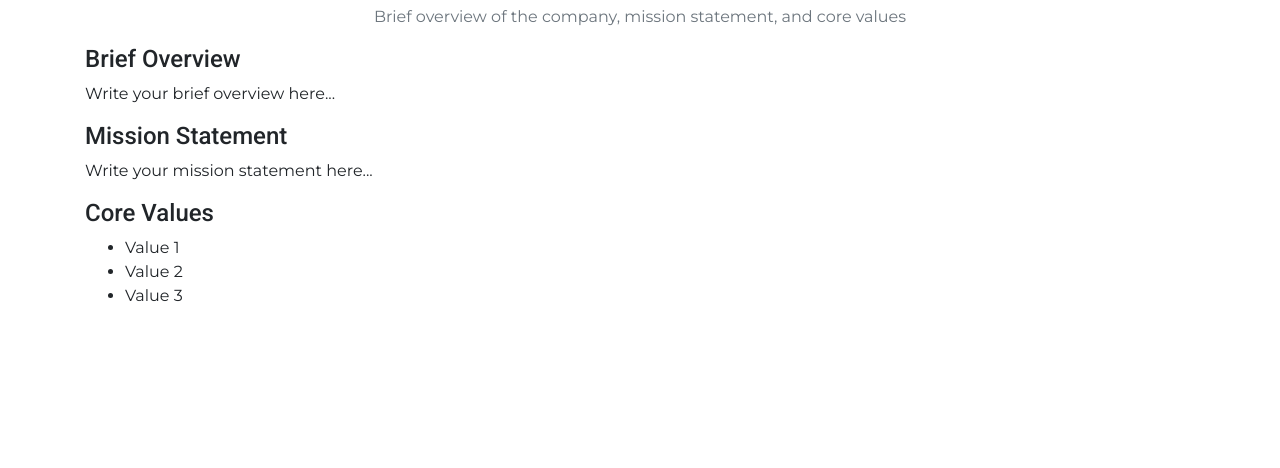
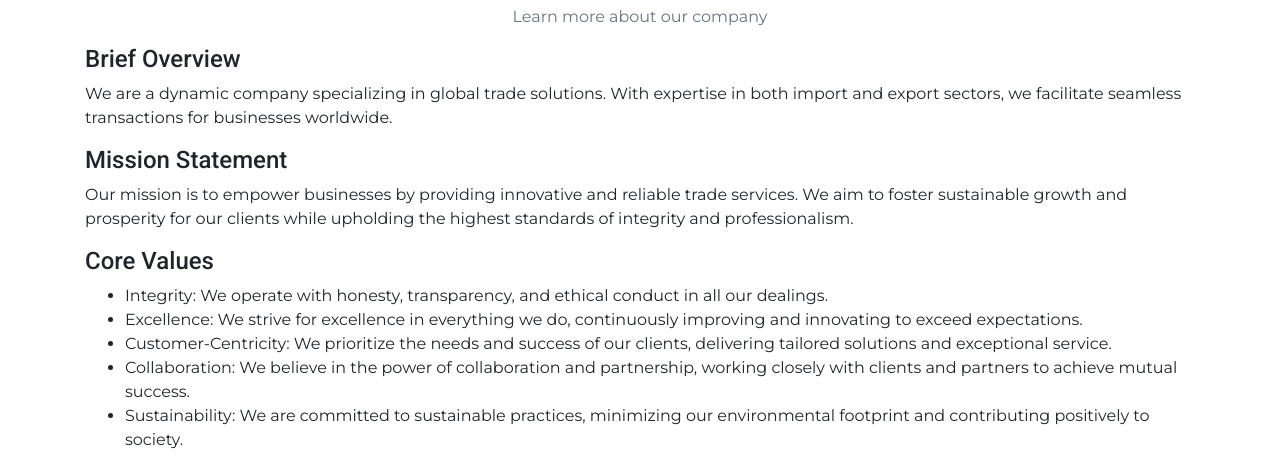
Before and after one commit to gdsa006/psns, a plain HTML site: page index.html in a window 1280 px wide. Shown: the part 913-1381 px from the top of the page. Before the commit the page ends 1237 px from the top, so only its background shows below. Drawn offline with nearby package versions, Linux system fonts and the light colour scheme.

Commit message:
changesq

```diff
--- a/index.html
+++ b/index.html
@@ -185,30 +185,32 @@
             <div class="row">
                 <div class="col-lg-12 text-center">
                     <h2 class="section-heading text-uppercase">About Us</h2>
-                    <p class="text-muted">Brief overview of the company, mission statement, and core values</p>
+                    <p class="text-muted">Learn more about our company</p>
                 </div>
             </div>
             <div class="row">
                 <div class="col-lg-12">
                     <div class="about-content">
                         <h4>Brief Overview</h4>
-                        <p>Write your brief overview here...</p>
+                        <p>We are a dynamic company specializing in global trade solutions. With expertise in both import and export sectors, we facilitate seamless transactions for businesses worldwide.</p>
 
                         <h4>Mission Statement</h4>
-                        <p>Write your mission statement here...</p>
+                        <p>Our mission is to empower businesses by providing innovative and reliable trade services. We aim to foster sustainable growth and prosperity for our clients while upholding the highest standards of integrity and professionalism.</p>
 
                         <h4>Core Values</h4>
                         <ul>
-                            <li>Value 1</li>
-                            <li>Value 2</li>
-                            <li>Value 3</li>
-                            <!-- Add more values if needed -->
+                            <li>Integrity: We operate with honesty, transparency, and ethical conduct in all our dealings.</li>
+                            <li>Excellence: We strive for excellence in everything we do, continuously improving and innovating to exceed expectations.</li>
+                            <li>Customer-Centricity: We prioritize the needs and success of our clients, delivering tailored solutions and exceptional service.</li>
+                            <li>Collaboration: We believe in the power of collaboration and partnership, working closely with clients and partners to achieve mutual success.</li>
+                            <li>Sustainability: We are committed to sustainable practices, minimizing our environmental footprint and contributing positively to society.</li>
                         </ul>
                     </div>
                 </div>
             </div>
         </div>
     </section>
+
 
 
 
```
